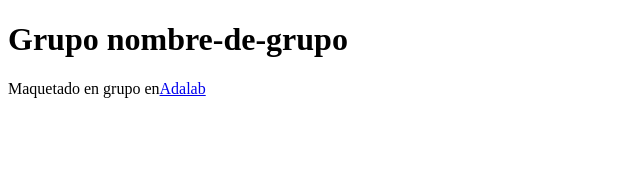
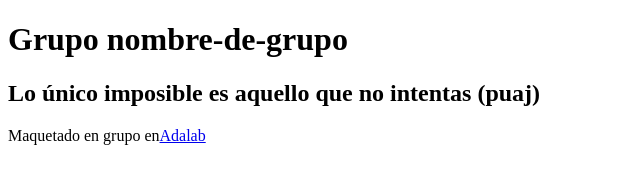
Before and after one commit to nlsabariego/control-de-versiones, a plain HTML site: page index.html in a window 1280 px wide. Shown: the whole page, without its empty margins (0-640 px from the left). Drawn offline with Linux system fonts and the light colour scheme.

Commit message:
motivation quote

```diff
--- a/index.html
+++ b/index.html
@@ -11,7 +11,9 @@
     <h1>Grupo nombre-de-grupo</h1>
   </header>
   <main>
-    <section class="motivacion"></section>
+    <section class="motivacion">
+      <h2>Lo único imposible es aquello que no intentas (puaj)</h2>
+    </section>
     <section class="contenido"></section>
   </main>
   <footer>
```
